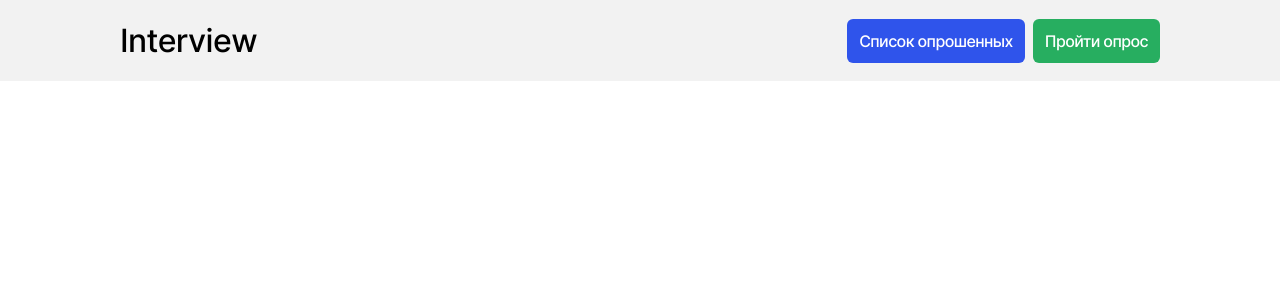
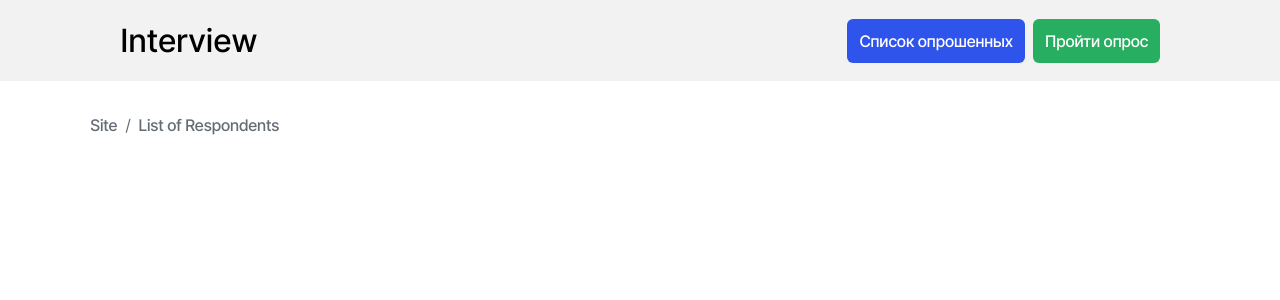
Before and after one commit to AnaBearThis/questionary, a Vue app: page / in a window 1280 px wide. Shown: the top 300 px of the page. Built offline with nearby package versions, Linux system fonts and the light colour scheme.

Commit message:
feature: add page heading

```diff
--- a/src/components/ButtonList.vue
+++ b/src/components/ButtonList.vue
@@ -3,8 +3,7 @@
 </template>
 
 <script>
-    export default {
-    }
+
 </script>
 
 <style scoped>
--- a/src/components/ButtonTakeQuest.vue
+++ b/src/components/ButtonTakeQuest.vue
@@ -3,8 +3,7 @@
 </template>
 
 <script>
-    export default {
-    }
+
 </script>
 
 <style scoped>
--- /dev/null
+++ b/src/components/PageHeading.vue
@@ -0,0 +1,34 @@
+<template>
+    <h2 class="page__heading">Site <p class="page__headihg_slash">/</p>{{ pageName }}</h2>
+</template>
+
+<script>
+    export default {
+        props: {
+            pageName: {
+                type: String,
+                required: true
+            }
+        }
+    }
+</script>
+
+<style>
+    .page__heading {
+        height: 28px;
+        margin: 0;
+        padding: 0;
+        font-size: 16px;
+        line-height: 28px;
+        font-weight: 500;
+        color: #636B75;
+        letter-spacing: -0.6px;
+        display: flex;
+    }
+    .page__headihg_slash {
+        margin: 0;
+        padding: 0 8px;
+        font-weight: 400;
+        display: inline;
+    }
+</style>
--- a/src/pages/Interview.vue
+++ b/src/pages/Interview.vue
@@ -1,14 +1,26 @@
 <template>
     <section class="interview">
+        <PageHeading v-bind:pageName="pageName"/>
     </section>
 </template>
 
 <script>
+    import PageHeading from '../components/PageHeading.vue';
     export default {
-
+        components: {
+            PageHeading,
+        },
+        data() {
+            return {
+                pageName: 'Interview'
+            }
+        }
     }
 </script>
 
 <style>
-
+    .interview {
+        margin: 0;
+        padding: 30px 90px 47px;
+    }
 </style>
--- a/src/pages/ListOfRespondents.vue
+++ b/src/pages/ListOfRespondents.vue
@@ -1,14 +1,26 @@
 <template>
     <section class="list-of-respondents">
+        <PageHeading v-bind:pageName="pageName"/>
     </section>
 </template>
 
 <script>
+    import PageHeading from '../components/PageHeading.vue';
     export default {
-
+        components: {
+            PageHeading,
+        },
+        data() {
+            return {
+                pageName: 'List of Respondents'
+            }
+        }
     }
 </script>
 
 <style>
-
+    .list-of-respondents {
+        margin: 0;
+        padding: 30px 90px 47px;
+    }
 </style>
--- a/src/router/router.js
+++ b/src/router/router.js
@@ -5,7 +5,8 @@ import Interview from '../pages/Interview.vue'
 const routes = [
     {
         path: '/',
-        component: ListOfRespondents
+        component: ListOfRespondents,
+        props: { pageName: 'List of Respondents' }
     },
     {
         path: '/interview',
```
Also changed, not shown: src/App.vue (+8 -1 lines).
